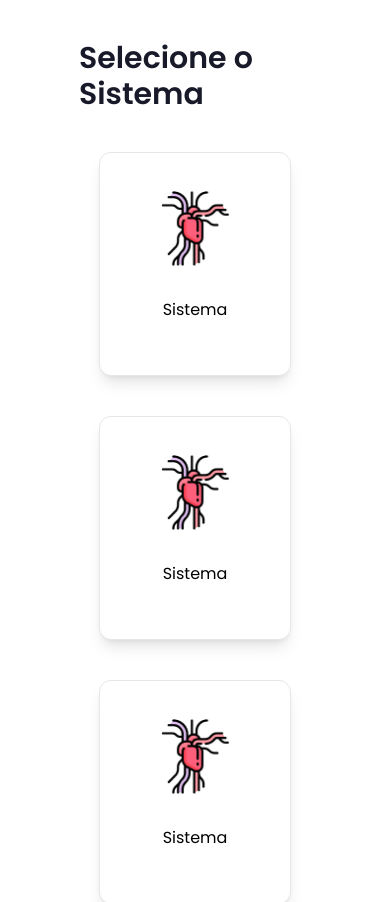
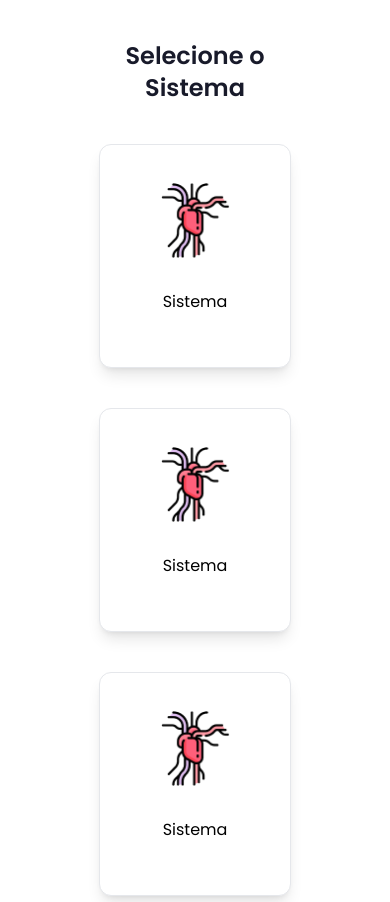
Before and after one commit to fabricadesoftware-ifc/fabricaHistologia_frontend, a Vue app: page /systems in a window 390 px wide. Shown: the top 902 px of the page. Built offline with nearby package versions, Linux system fonts and the light colour scheme.

Commit message:
Feat: adding the responsive design

```diff
--- a/src/components/portal/SystemsPage/SystemsHeader.vue
+++ b/src/components/portal/SystemsPage/SystemsHeader.vue
@@ -8,7 +8,7 @@ import {
 <template>
      <ContainerGlobal>
         <div class="w-auto flex justify-center">
-            <TitleGlobal weight="font-semibold"  class="m-10" content="Selecione o Sistema" size="text-3xl"/>
+            <TitleGlobal weight="font-semibold"  class="m-10 md:text-center" content="Selecione o Sistema" size="text-3xl md:text-2xl"/>
         </div>
     </ContainerGlobal>
 </template>
--- a/src/components/portal/SystemsPage/SystemsSupportMaterials.vue
+++ b/src/components/portal/SystemsPage/SystemsSupportMaterials.vue
@@ -18,7 +18,7 @@ const props = defineProps({
     <ContainerGlobal>
         <h3 class="text-2xl font-medium font-poppins mt-14">{{ props.title }}</h3>
         <p class="text-stone-700 mt-1 font-normal font-poppins">{{ props.description }}</p>
-        <div class="flex justify-end flex-row gap-10 mt-10 mb-16">
+        <div class="flex justify-end flex-row flex-wrap lg:justify-center gap-10 mt-10 mb-16">
             <BtnDefault background="bg-[#267A7A]" text="Acessar Aulas" />
             <BtnDefault background="bg-[#4B4BEB]" text="Acessar Conteúdos" />
             <BtnDefault background="bg-[#D94E4E]" text="Acessar Quiz" />
```
